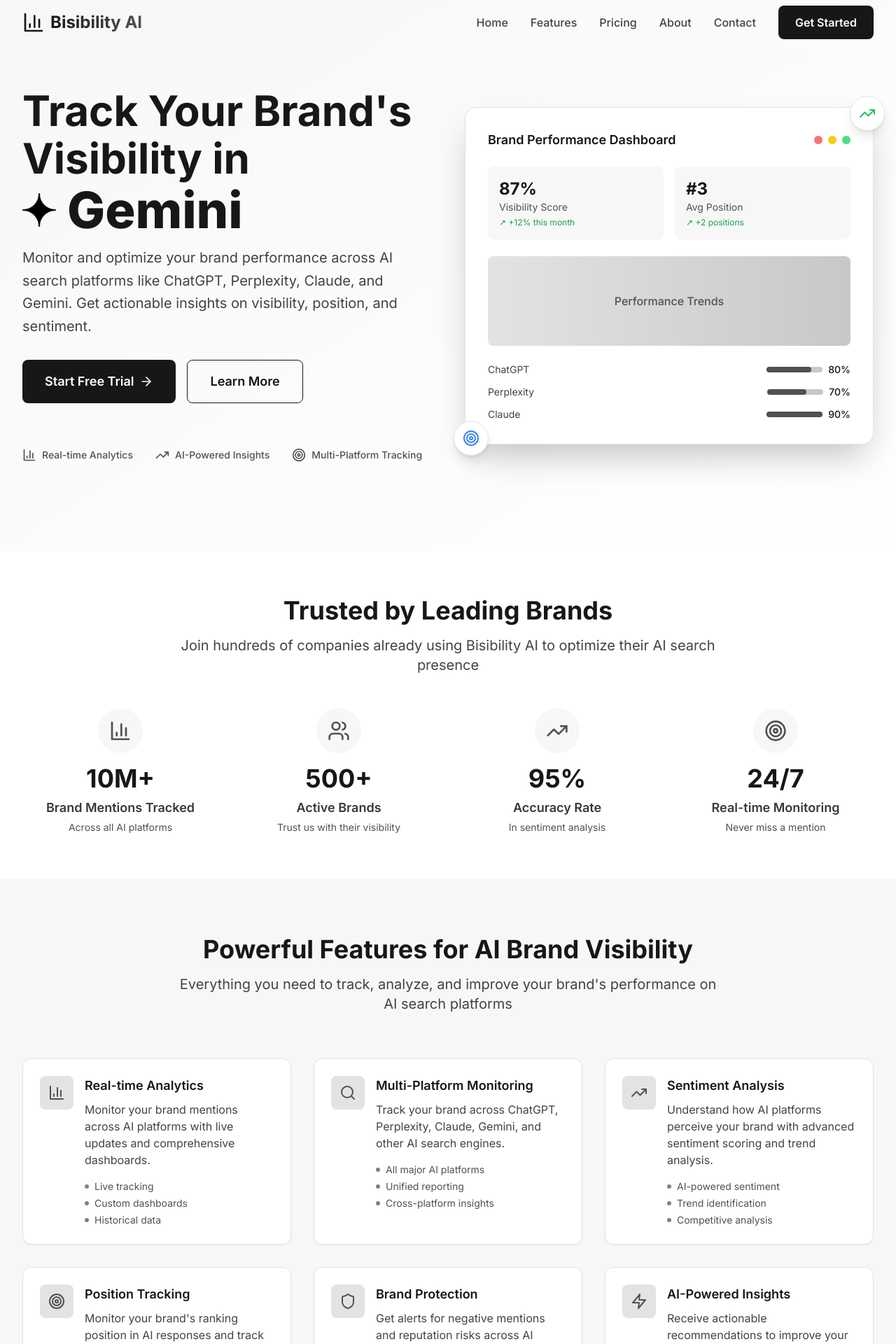
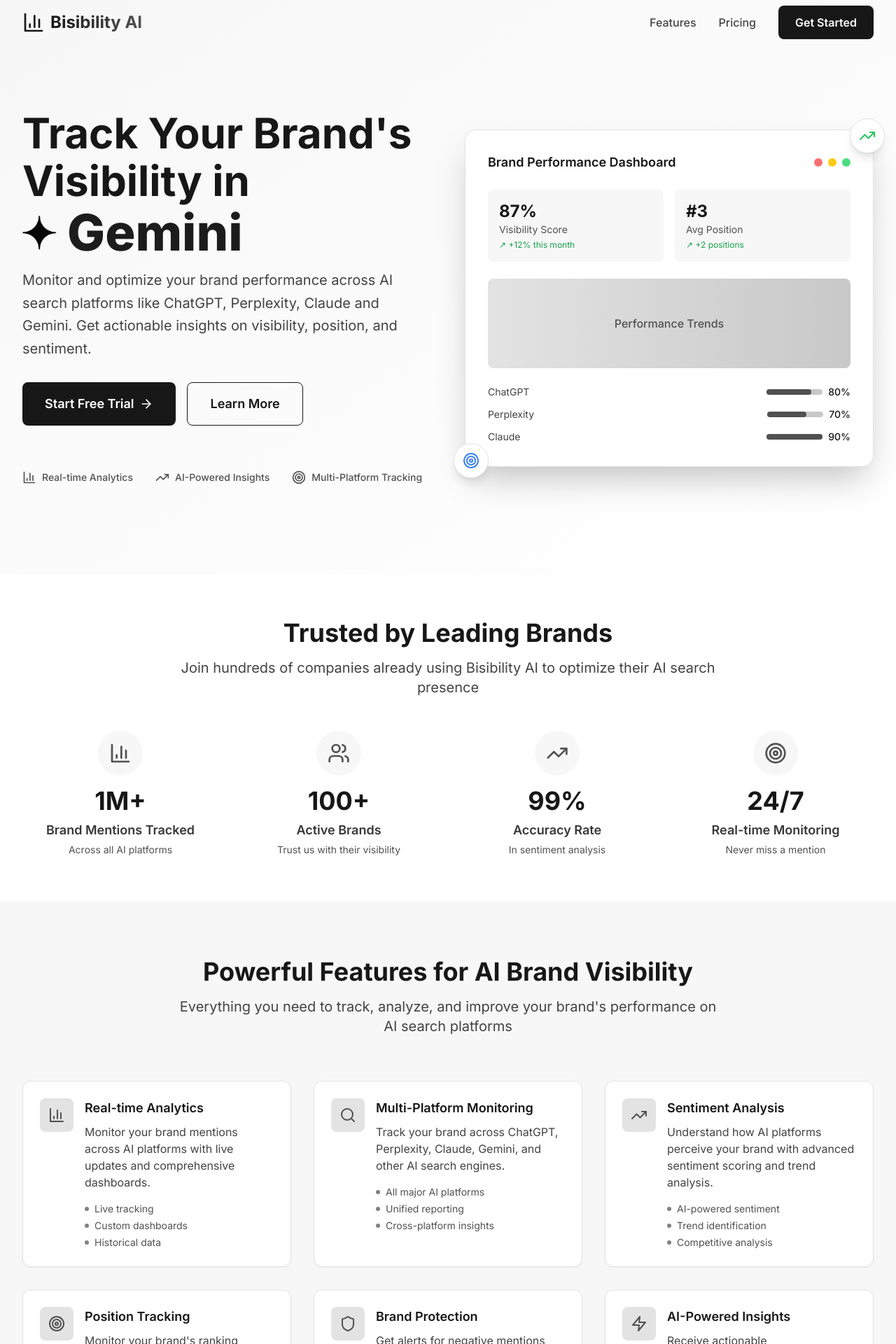
Before and after one commit to himanshu3553/bisibility-ai-website, a Next.js app: page / in a window 1280 px wide. Shown: the top 1920 px of the page at 70% size. Built offline with nearby package versions, Linux system fonts and the light colour scheme.

Commit message:
Final Touch of first cut

```diff
--- a/src/app/ai-search-analytics/page.tsx
+++ b/src/app/ai-search-analytics/page.tsx
@@ -53,7 +53,7 @@
             <p className="text-xl text-primary-700 leading-relaxed">
               Monitor and optimize your brand performance across AI search platforms.
               Get comprehensive insights into how your brand appears in ChatGPT, Perplexity,
-              Claude, and Gemini responses.
+              Claude and Gemini responses.
             </p>
           </div>
         </div>
--- a/src/app/contact/page.tsx
+++ b/src/app/contact/page.tsx
@@ -28,7 +28,7 @@
   return (
     <div className="min-h-screen">
       {/* Hero Section */}
-      <section className="bg-gradient-to-br from-primary-50 to-white py-20">
+      <section className="bg-gradient-to-br from-primary-50 to-white pt-32 pb-20">
         <div className="container-max section-padding">
           <div className="max-w-4xl mx-auto text-center">
             <h1 className="text-4xl lg:text-6xl font-bold text-primary-900 mb-6">
--- a/src/app/features/page.tsx
+++ b/src/app/features/page.tsx
@@ -123,7 +123,7 @@
   return (
     <div className="min-h-screen">
       {/* Hero Section */}
-      <section className="bg-gradient-to-br from-primary-50 to-white py-20">
+      <section className="bg-gradient-to-br from-primary-50 to-white pt-32 pb-20">
         <div className="container-max section-padding">
           <div className="max-w-4xl mx-auto text-center">
             <h1 className="text-4xl lg:text-6xl font-bold text-primary-900 mb-6">
@@ -132,7 +132,7 @@
             <p className="text-xl text-primary-700 leading-relaxed">
               Everything you need to track, analyze, and optimize your brand's performance
               across AI search platforms. From real-time monitoring to advanced analytics,
-              Bisibility AI provides comprehensive tools for AI brand visibility.
+              Bisibility AI provides comprehensive tools for AI brand visibility and monitoring.
             </p>
           </div>
         </div>
@@ -141,14 +141,14 @@
       {/* Main Features */}
       <section className="py-20 bg-white">
         <div className="container-max section-padding">
-          <div className="text-center mb-16">
+          {/* <div className="text-center mb-16">
             <h2 className="text-3xl lg:text-4xl font-bold text-primary-900 mb-4">
               Core Features
             </h2>
             <p className="text-xl text-primary-700 max-w-3xl mx-auto">
               Our comprehensive suite of tools designed specifically for AI brand monitoring
             </p>
-          </div>
+          </div> */}
 
           <div className="space-y-16">
             {mainFeatures.map((feature, index) => (
@@ -219,7 +219,7 @@
       </section>
 
       {/* Integration Section */}
-      <section className="py-20 bg-white">
+      {/* <section className="py-20 bg-white">
         <div className="container-max section-padding">
           <div className="text-center mb-16">
             <h2 className="text-3xl lg:text-4xl font-bold text-primary-900 mb-4">
@@ -239,7 +239,7 @@
             <div className="text-2xl font-bold text-primary-400">Google Analytics</div>
           </div>
         </div>
-      </section>
+      </section> */}
 
       {/* CTA Section */}
       <section className="py-20 bg-primary-900 text-white">
--- a/src/app/pricing/page.tsx
+++ b/src/app/pricing/page.tsx
@@ -104,7 +104,7 @@
   return (
     <div className="min-h-screen">
       {/* Hero Section */}
-      <section className="bg-gradient-to-br from-primary-50 to-white py-20">
+      <section className="bg-gradient-to-br from-primary-50 to-white pt-32 pb-20">
         <div className="container-max section-padding">
           <div className="max-w-4xl mx-auto text-center">
             <h1 className="text-4xl lg:text-6xl font-bold text-primary-900 mb-6">
--- a/src/components/FeaturesSection.tsx
+++ b/src/components/FeaturesSection.tsx
@@ -67,12 +67,12 @@
       description: 'Monitor your brand across different regions and languages in AI search platforms.',
       benefits: ['Multi-language support', 'Regional insights', 'Global reach']
     },
-    {
-      icon: Clock,
-      title: 'Historical Tracking',
-      description: 'Access historical data to understand long-term trends and measure improvement over time.',
-      benefits: ['Long-term trends', 'Historical analysis', 'Progress measurement']
-    }
+    // {
+    //   icon: Clock,
+    //   title: 'Historical Tracking',
+    //   description: 'Access historical data to understand long-term trends and measure improvement over time.',
+    //   benefits: ['Long-term trends', 'Historical analysis', 'Progress measurement']
+    // }
   ]
 
   return (
--- a/src/components/Footer.tsx
+++ b/src/components/Footer.tsx
@@ -8,13 +8,10 @@
     product: [
       { name: 'Features', href: '/features' },
       { name: 'Pricing', href: '/pricing' },
-      { name: 'API', href: '/api' },
-      { name: 'Integrations', href: '/integrations' },
     ],
     company: [
       { name: 'About', href: '/about' },
       { name: 'Blog', href: '/blog' },
-      { name: 'Careers', href: '/careers' },
       { name: 'Contact', href: '/contact' },
     ],
     legal: [
--- a/src/components/Header.tsx
+++ b/src/components/Header.tsx
@@ -19,11 +19,9 @@
   }, [])
 
   const navigation = [
-    { name: 'Home', href: '/' },
+    // { name: 'Home', href: '/' },
     { name: 'Features', href: '/features' },
     { name: 'Pricing', href: '/pricing' },
-    { name: 'About', href: '/about' },
-    { name: 'Contact', href: '/contact' },
   ]
 
   return (
--- a/src/components/HeroSection.tsx
+++ b/src/components/HeroSection.tsx
@@ -25,7 +25,7 @@
   }, [])
 
   return (
-    <section className="bg-gradient-to-br from-primary-50 to-white py-20 lg:py-32">
+    <section className="bg-gradient-to-br from-primary-50 to-white pt-32 pb-20 lg:pt-40 lg:pb-32">
       <div className="container-max section-padding">
         <div className="grid grid-cols-1 lg:grid-cols-2 gap-12 items-center">
           {/* Left Column - Content */}
@@ -82,7 +82,7 @@
               </h1>
               <p className="text-xl text-primary-700 leading-relaxed">
                 Monitor and optimize your brand performance across AI search platforms
-                like ChatGPT, Perplexity, Claude, and Gemini. Get actionable insights
+                like ChatGPT, Perplexity, Claude and Gemini. Get actionable insights
                 on visibility, position, and sentiment.
               </p>
             </div>
--- a/src/components/StatsSection.tsx
+++ b/src/components/StatsSection.tsx
@@ -4,19 +4,19 @@
   const stats = [
     {
       icon: BarChart3,
-      value: '10M+',
+      value: '1M+',
       label: 'Brand Mentions Tracked',
       description: 'Across all AI platforms'
     },
     {
       icon: Users,
-      value: '500+',
+      value: '100+',
       label: 'Active Brands',
       description: 'Trust us with their visibility'
     },
     {
       icon: TrendingUp,
-      value: '95%',
+      value: '99%',
       label: 'Accuracy Rate',
       description: 'In sentiment analysis'
     },
```
